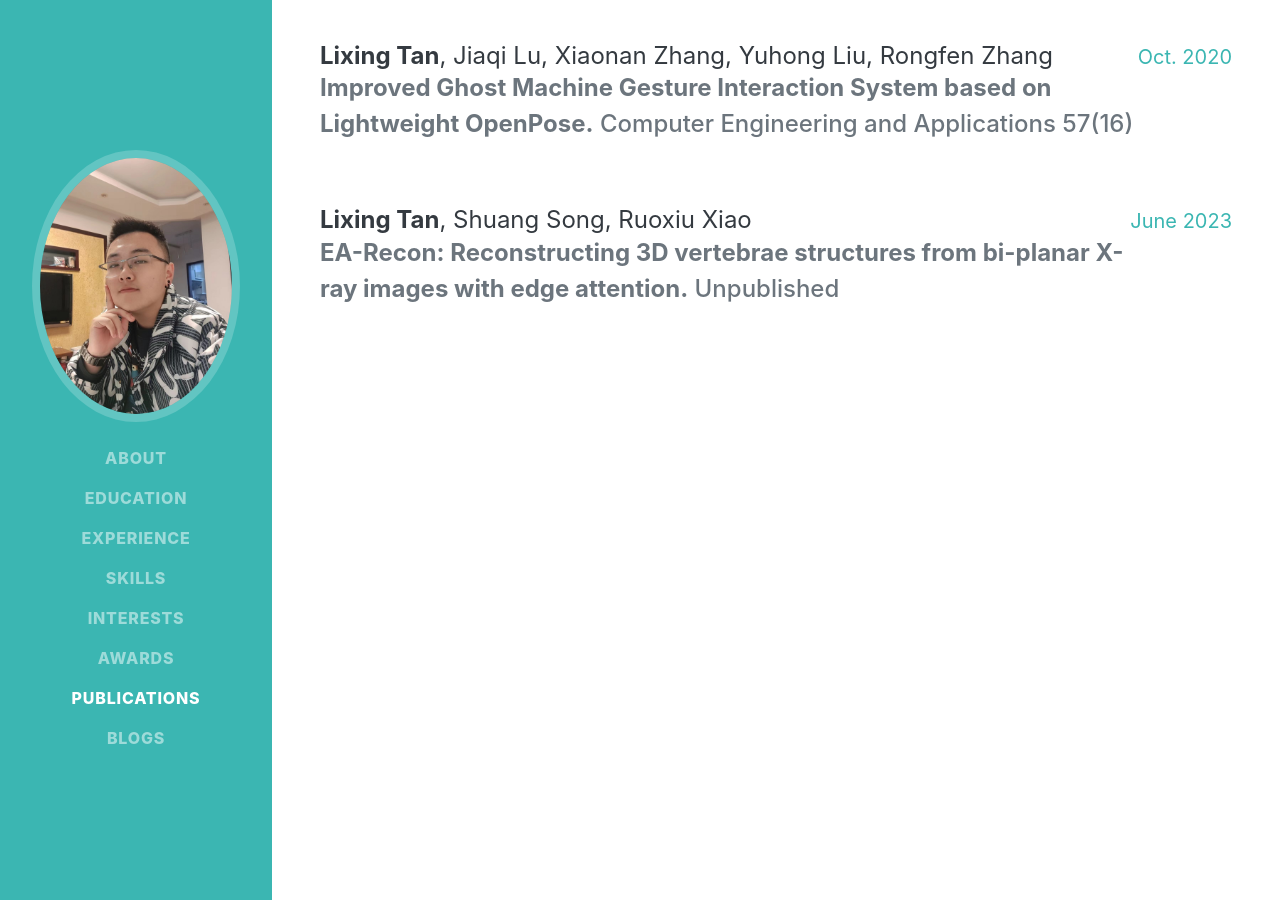
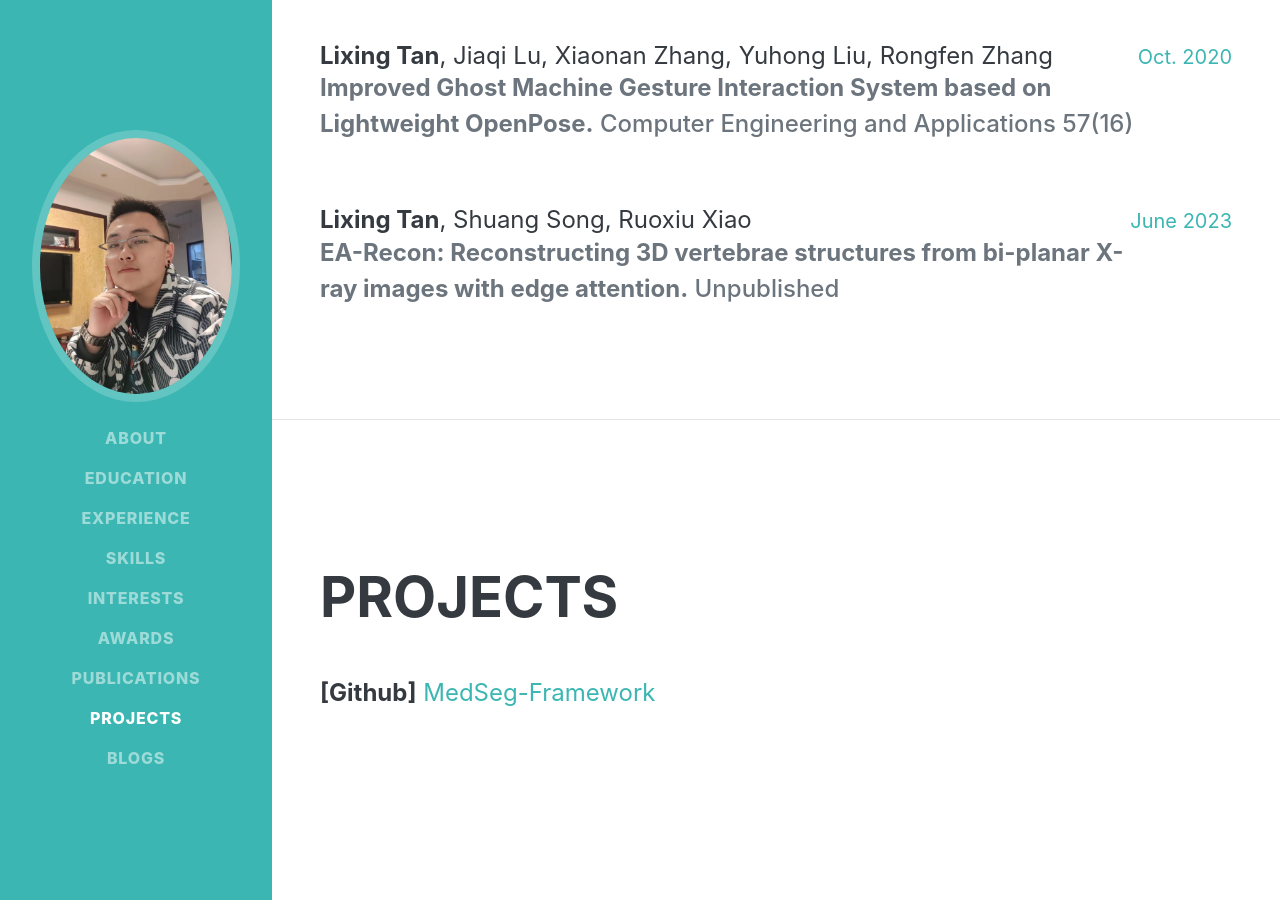
Before and after one commit to LexTran/LexTran.github.io, a Jekyll site: the page homepage.html, which Jekyll copies as it is, in a window 1280 px wide and 900 px high, scrolled down 3170 px. Built offline with Jekyll 4.4.1, drawn with Linux system fonts in a browser that asks for light colours; nearby versions of some CDN libraries; some web fonts are replaced.

Commit message:
add Projects

```diff
--- a/homepage.html
+++ b/homepage.html
@@ -32,6 +32,7 @@
                     <li class="nav-item"><a class="nav-link js-scroll-trigger" href="#interests">Interests</a></li>
                     <li class="nav-item"><a class="nav-link js-scroll-trigger" href="#awards">Awards</a></li>
                     <li class="nav-item"><a class="nav-link js-scroll-trigger" href="#publications">Publications</a></li>
+                    <li class="nav-item"><a class="nav-link js-scroll-trigger" href="#projects">Projects</a></li>
                     <li class="nav-item"><a class="nav-link js-scroll-trigger" href="index.html">Blogs</a></li>
                 </ul>
             </div>
@@ -218,6 +219,20 @@
                     </div>
                 </div>
             </section>
+            <hr class="m-0" />
+            <!-- Publishing-->
+            <section class="resume-section" id="projects">
+                <div class="resume-section-content">
+                    <h2 class="mb-5">Projects</h2>
+                    <div class="d-flex flex-column flex-md-row justify-content-between mb-5">
+                        <div class="flex-grow-1">
+                            <div class="mb-0" style="font-size: 24px;color: #343a40;margin-bottom: 0.5rem;line-height: 1.2;">
+                                <b>[Github]</b> <a href="https://github.com/LexTran/MedSeg-Framework">MedSeg-Framework</a>
+                            </div>
+                        </div>
+                    </div>
+                </div>
+            </section>
         </div>
 
 
```
